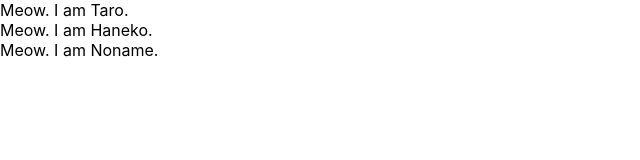
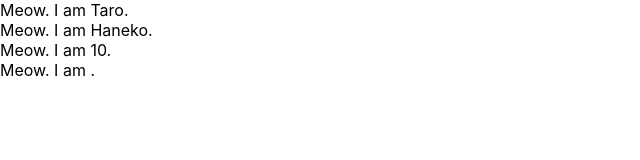
Before and after one commit to hinohara0817/react_and_redux, a React (Create React App) app in the folder react_and_redux/: page / in a window 1280 px wide. Shown: the top 160 px of the page, without its empty margins (0-640 px from the left). Built offline with nearby package versions, Linux system fonts and the light colour scheme.

Commit message:
add typechecker

```diff
--- a/react_and_redux/src/App.js
+++ b/react_and_redux/src/App.js
@@ -1,9 +1,11 @@
-import React from 'react';
+import React, { useReducer } from 'react';
+import PropTypes from 'prop-types';
 
 function App() {
   const profiles = [
     {name: "Taro"},
     {name: "Haneko"},
+    {name: 10},
     {},
   ]
   return (
@@ -24,7 +26,12 @@ const Cat = (props) =>{
   return <div>Meow. I am {props.name}.</div>
 }
 
+Cat.propTypes = {
+  name: PropTypes.string.isRequired
+}
+/*
 Cat.defaultProps = {
   name: "Noname"
 }
+*/
 export default App;
```
